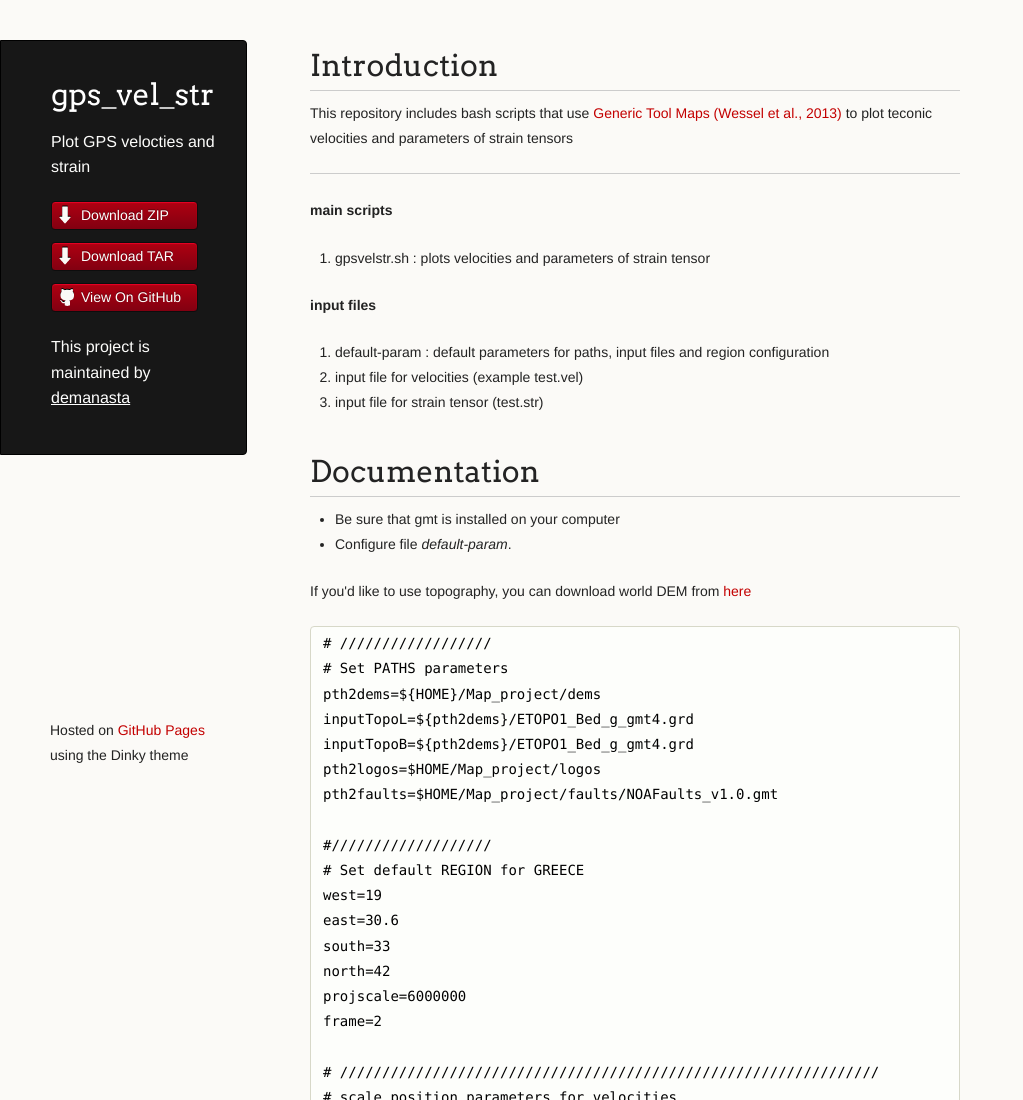
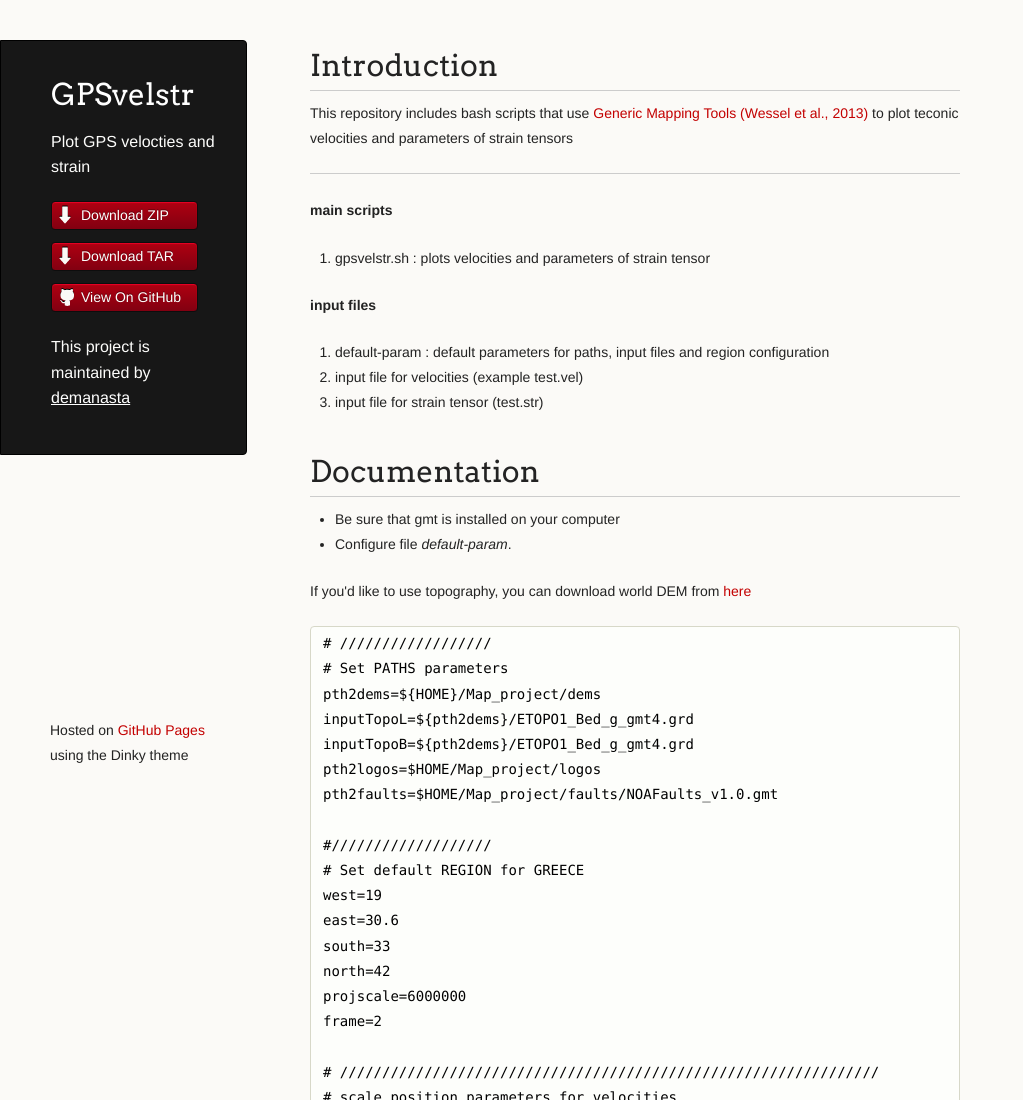
Before and after one commit to demanasta/gpsvel, a plain HTML site: page index.html in a window 1280 px wide. Shown: the top 1100 px of the page, without its empty margins (0-1023 px from the left). Drawn offline with Linux system fonts and the light colour scheme.

```diff
--- a/index.html
+++ b/index.html
@@ -3,7 +3,7 @@
   <head>
     <meta charset="utf-8">
     <meta http-equiv="X-UA-Compatible" content="chrome=1">
-    <title>gps_vel_str by demanasta</title>
+    <title>GPSvelstr by demanasta</title>
 
     <link rel="stylesheet" href="stylesheets/styles.css">
     <link rel="stylesheet" href="stylesheets/github-light.css">
@@ -16,7 +16,7 @@
   <body>
     <div class="wrapper">
       <header>
-        <h1 class="header">gps_vel_str</h1>
+        <h1 class="header">GPSvelstr</h1>
         <p class="header">Plot GPS velocties and strain</p>
 
         <ul>
@@ -33,7 +33,7 @@
         <h1>
 <a id="introduction" class="anchor" href="#introduction" aria-hidden="true"><span aria-hidden="true" class="octicon octicon-link"></span></a>Introduction</h1>
 
-<p>This repository includes bash scripts that use <a href="http://gmt.soest.hawaii.edu/projects/gmt">Generic Tool Maps (Wessel et al., 2013)</a> to plot teconic velocities and parameters of strain tensors</p>
+<p>This repository includes bash scripts that use <a href="http://gmt.soest.hawaii.edu/projects/gmt">Generic Mapping Tools (Wessel et al., 2013)</a> to plot teconic velocities and parameters of strain tensors</p>
 
 <hr>
 
```
Also changed, not shown: params.json (+1 -1 lines).
